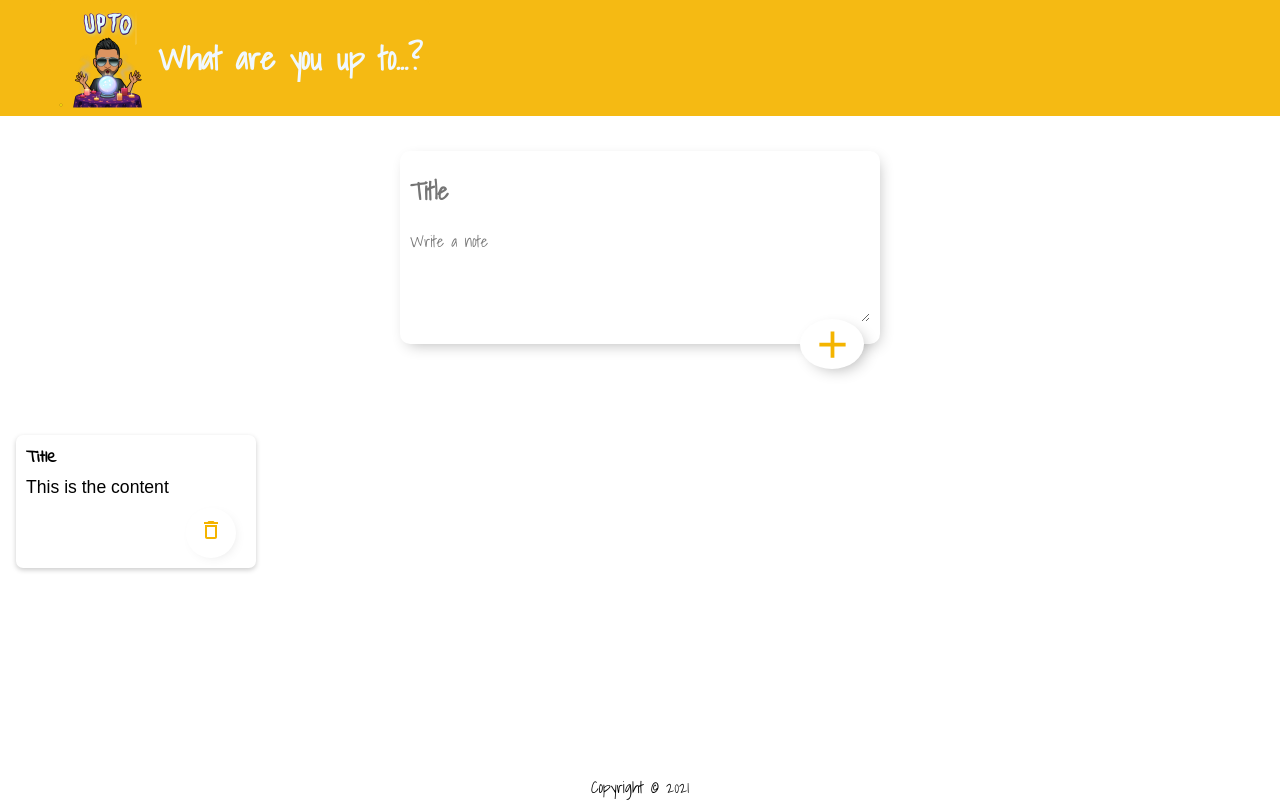
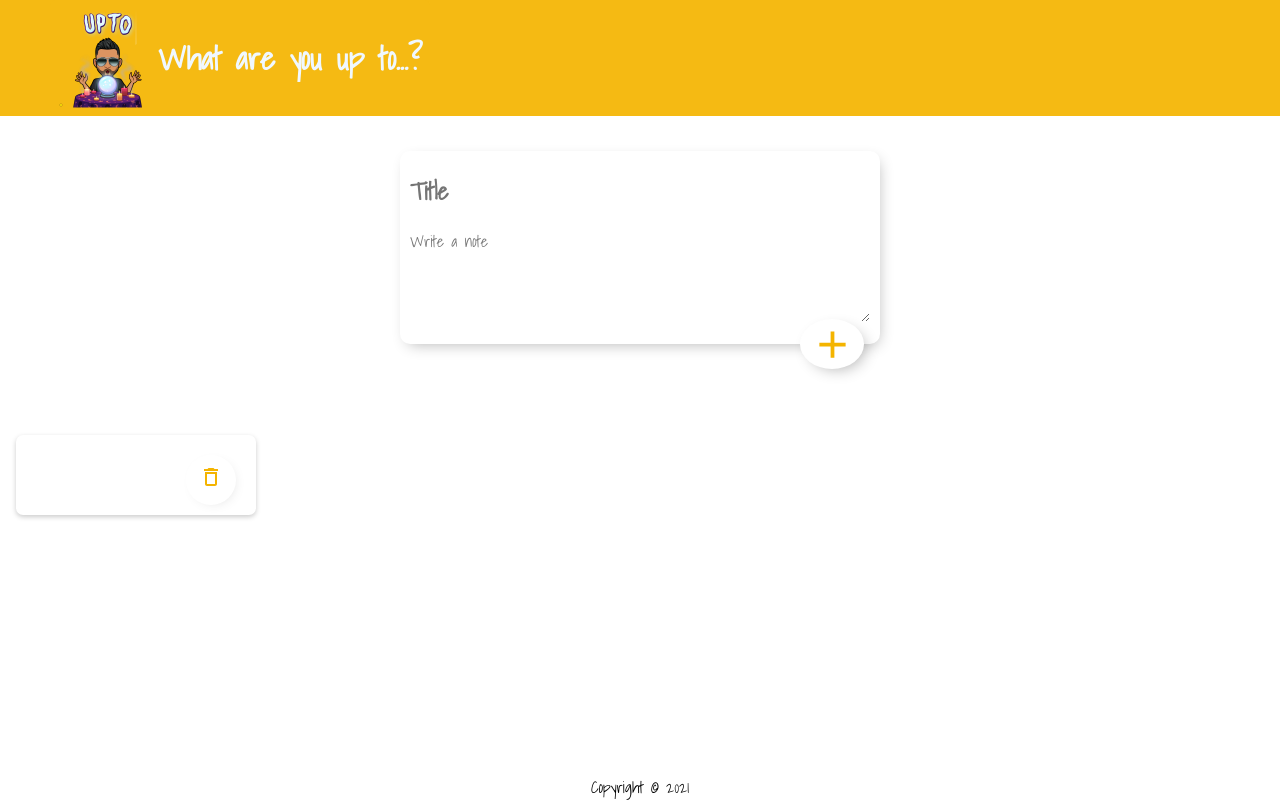
Before and after one commit to anukulSaini/up_to, a React (Create React App) app: page / in a window 1280 px wide. Built offline with nearby package versions, Linux system fonts and the light colour scheme.

Commit message:
Component Store data from CreateNote

```diff
--- a/src/components/Note/Note.js
+++ b/src/components/Note/Note.js
@@ -2,13 +2,13 @@ import React from 'react';
 import Aux from '../../hoc/Aux/Aux';
 import DeleteOutlineIcon from '@material-ui/icons/DeleteOutline';
 
-const Note = () => {
+const Note = (props) => {
     return (
         <Aux>
             <div className="note">
-               <h1>Title</h1>
+               <h1>{props.value}</h1>
                <p>
-                   This is the content
+                   {props.content}
                </p>
                <button className="btn">
                <DeleteOutlineIcon className="deleteIcon"/>
```
